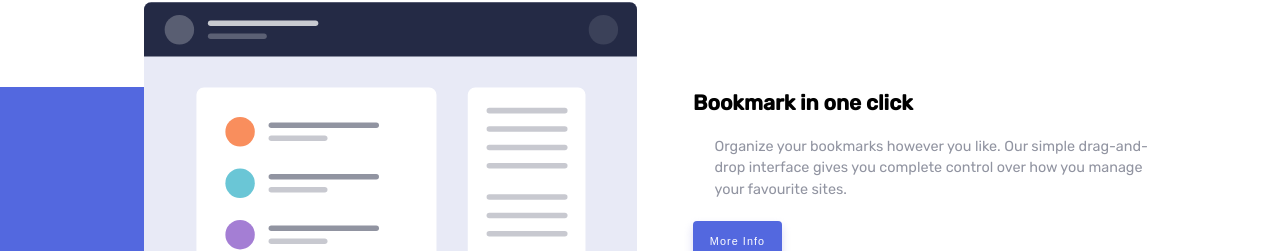
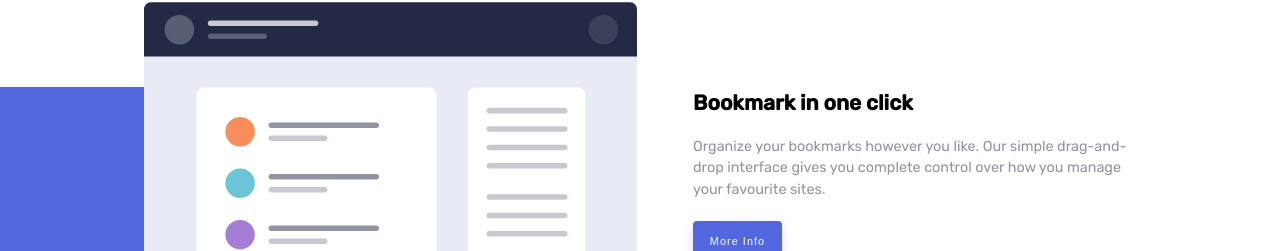
Before and after one commit to yirano/react-bookmark_lp, a React (Create React App) app: page / in a window 1280 px wide. Shown: the part 907-1158 px from the top of the page. Built offline with nearby package versions, Linux system fonts and the light colour scheme.

Commit message:
Adjust caption in features content

```diff
--- a/src/components/Features/Features.styles.css
+++ b/src/components/Features/Features.styles.css
@@ -57,6 +57,11 @@ button.currentSlide {
 .slideContent {
 	justify-content: space-evenly;
 	margin: 0 auto;
+}
+
+.slideWordWrap .caption {
+	margin: 20px 0;
+	padding: 0;
 }
 
 .slideImg,
```
